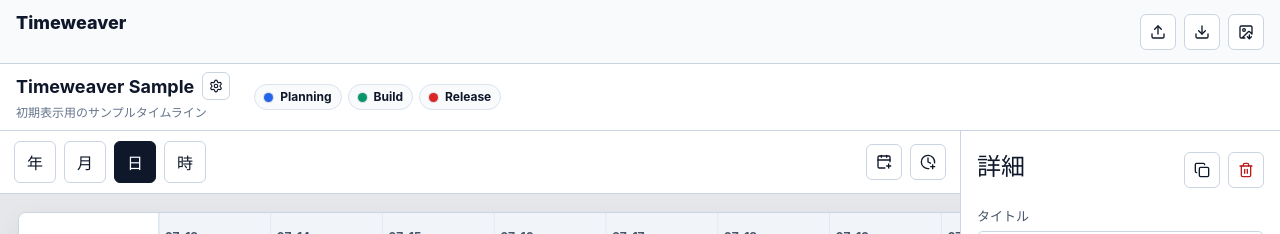
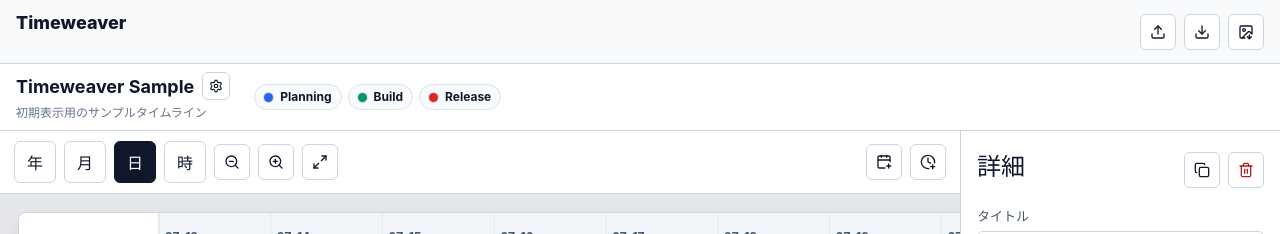
Before and after one commit to kusano-tf/timeweaver, a React (Vite) app: page / in a window 1280 px wide. Shown: the top 234 px of the page. Built offline with nearby package versions, Linux system fonts and the light colour scheme.

Commit message:
タイムラインのズームとパンに対応する

```diff
--- a/src/components/TimelineControls.tsx
+++ b/src/components/TimelineControls.tsx
@@ -1,5 +1,17 @@
-import { CalendarPlus, ClockPlus } from "lucide-react";
+import {
+  CalendarPlus,
+  ClockPlus,
+  Maximize2,
+  ZoomIn,
+  ZoomOut,
+} from "lucide-react";
 
+import { filterItemsByTags } from "../domain/filtering";
+import {
+  createTimelineRange,
+  resolveVisibleRange,
+  zoomTimelineRange,
+} from "../domain/timelineRange";
 import type { TimelineItem, TimelineScale } from "../domain/types";
 import {
   useTimelineDispatch,
@@ -16,6 +28,15 @@ const scales: { value: TimelineScale; label: string }[] = [
 export function TimelineControls() {
   const { document } = useTimelineState();
   const dispatch = useTimelineDispatch();
+  const tagFilteredItems = filterItemsByTags(
+    document.items,
+    document.view.visibleTagIds,
+  );
+  const fullRange = createTimelineRange(tagFilteredItems, document.view.scale);
+  const visibleRange = resolveVisibleRange(
+    document.view.visibleRange,
+    fullRange,
+  );
 
   function addDurationItem() {
     const firstLane = sortByOrder(document.lanes)[0];
@@ -73,6 +94,53 @@ export function TimelineControls() {
             {scale.label}
           </button>
         ))}
+        <button
+          type="button"
+          className="iconButton"
+          aria-label="ズームアウト"
+          title="ズームアウト"
+          onClick={() =>
+            dispatch({
+              type: "setVisibleRange",
+              visibleRange: zoomTimelineRange({
+                range: visibleRange,
+                fullRange,
+                factor: 2,
+              }),
+            })
+          }
+        >
+          <ZoomOut aria-hidden="true" size={16} />
+        </button>
+        <button
+          type="button"
+          className="iconButton"
+          aria-label="ズームイン"
+          title="ズームイン"
+          onClick={() =>
+            dispatch({
+              type: "setVisibleRange",
+              visibleRange: zoomTimelineRange({
+                range: visibleRange,
+                fullRange,
+                factor: 0.5,
+              }),
+            })
+          }
+        >
+          <ZoomIn aria-hidden="true" size={16} />
+        </button>
+        <button
+          type="button"
+          className="iconButton"
+          aria-label="全体表示"
+          title="全体表示"
+          onClick={() =>
+            dispatch({ type: "setVisibleRange", visibleRange: null })
+          }
+        >
+          <Maximize2 aria-hidden="true" size={16} />
+        </button>
       </div>
       <div className="toolbarGroup timelineEditActions">
         <button
--- a/src/components/TimelineSvg.tsx
+++ b/src/components/TimelineSvg.tsx
@@ -5,17 +5,25 @@ import {
   addYears,
   differenceInMilliseconds,
   format,
-  min,
-  startOfDay,
-  startOfHour,
-  startOfMonth,
-  startOfYear,
 } from "date-fns";
-import { type PointerEvent, useMemo, useRef, useState } from "react";
+import {
+  type PointerEvent,
+  useMemo,
+  useRef,
+  useState,
+  type WheelEvent,
+} from "react";
 
 import { parseDateTime } from "../domain/datetime";
 import { filterItemsByTags, getItemColor } from "../domain/filtering";
 import { getItemEnd, getItemStart } from "../domain/items";
+import {
+  createTimelineRange,
+  panTimelineRange,
+  resolveVisibleRange,
+  type TimelineDateRange,
+  zoomTimelineRange,
+} from "../domain/timelineRange";
 import type { Lane, TimelineItem, TimelineScale } from "../domain/types";
 import {
   useTimelineDispatch,
@@ -42,7 +50,7 @@ export function TimelineSvg() {
     laneId: string;
   } | null>(null);
 
-  const visibleItems = useMemo(
+  const tagFilteredItems = useMemo(
     () => filterItemsByTags(document.items, document.view.visibleTagIds),
     [document.items, document.view.visibleTagIds],
   );
@@ -54,16 +62,24 @@ export function TimelineSvg() {
     () => sortByOrder(document.lanes),
     [document.lanes],
   );
+  const fullRange = useMemo(
+    () => createTimelineRange(tagFilteredItems, document.view.scale),
+    [tagFilteredItems, document.view.scale],
+  );
+  const range = useMemo(
+    () => resolveVisibleRange(document.view.visibleRange, fullRange),
+    [document.view.visibleRange, fullRange],
+  );
+  const visibleItems = useMemo(
+    () => filterItemsByRange(tagFilteredItems, range),
+    [tagFilteredItems, range],
+  );
   const itemIds = new Set(visibleItems.map((item) => item.id));
   const visibleDependencies = document.dependencies.filter(
     (dependency) =>
       itemIds.has(dependency.fromId) && itemIds.has(dependency.toId),
   );
 
-  const range = useMemo(
-    () => createRange(visibleItems, document.view.scale),
-    [visibleItems, document.view.scale],
-  );
   const plotWidth = width - leftGutter - 32;
   const totalMs = Math.max(1, range.end.getTime() - range.start.getTime());
   const itemById = new Map(visibleItems.map((item) => [item.id, item]));
@@ -142,6 +158,49 @@ export function TimelineSvg() {
     setDrag(null);
   }
 
+  function handleWheel(event: WheelEvent<SVGSVGElement>) {
+    if (!event.ctrlKey && !event.shiftKey) {
+      return;
+    }
+
+    event.preventDefault();
+
+    if (event.ctrlKey) {
+      const anchor = dateForClientX(event.clientX);
+      dispatch({
+        type: "setVisibleRange",
+        visibleRange: zoomTimelineRange({
+          range,
+          fullRange,
+          factor: event.deltaY > 0 ? 2 : 0.5,
+          anchor,
+        }),
+      });
+      return;
+    }
+
+    const delta = event.deltaX !== 0 ? event.deltaX : event.deltaY;
+    dispatch({
+      type: "setVisibleRange",
+      visibleRange: panTimelineRange({
+        range,
+        fullRange,
+        deltaRatio: delta > 0 ? 0.1 : -0.1,
+      }),
+    });
+  }
+
+  function dateForClientX(clientX: number) {
+    const rect = svgRef.current?.getBoundingClientRect();
+    if (!rect) {
+      return new Date(range.start.getTime() + totalMs / 2);
+    }
+
+    const svgX = ((clientX - rect.left) / rect.width) * width;
+    const ratio = Math.min(1, Math.max(0, (svgX - leftGutter) / plotWidth));
+    return new Date(range.start.getTime() + totalMs * ratio);
+  }
+
   return (
     <div className="timelineShell">
       <svg
@@ -156,6 +215,7 @@ export function TimelineSvg() {
           }
         }}
         onPointerUp={handlePointerUp}
+        onWheel={handleWheel}
       >
         <rect width={width} height={height} fill="#ffffff" />
         <TimelineTicks
@@ -185,6 +245,28 @@ export function TimelineSvg() {
             </g>
           );
         })}
+        <defs>
+          <clipPath id="timeline-plot-clip">
+            <rect
+              x={leftGutter}
+              y={headerHeight}
+              width={plotWidth}
+              height={Math.max(0, height - headerHeight)}
+            />
+          </clipPath>
+          <marker
+            id="arrow"
+            markerWidth="10"
+            markerHeight="10"
+            refX="8"
+            refY="3"
+            orient="auto"
+            markerUnits="strokeWidth"
+          >
+            <path d="M 0 0 L 8 3 L 0 6 z" fill="#64748b" />
+          </marker>
+        </defs>
+        <g clipPath="url(#timeline-plot-clip)">
           {document.view.itemDisplay.showDependencyLines &&
             visibleDependencies.map((dependency) => {
               const from = itemById.get(dependency.fromId);
@@ -208,19 +290,6 @@ export function TimelineSvg() {
                 />
               );
             })}
-        <defs>
-          <marker
-            id="arrow"
-            markerWidth="10"
-            markerHeight="10"
-            refX="8"
-            refY="3"
-            orient="auto"
-            markerUnits="strokeWidth"
-          >
-            <path d="M 0 0 L 8 3 L 0 6 z" fill="#64748b" />
-          </marker>
-        </defs>
           {visibleItems.map((item) => {
             const y = yForItem(item);
             const color = getItemColor(item, tagsById);
@@ -290,6 +359,7 @@ export function TimelineSvg() {
               </g>
             );
           })}
+        </g>
       </svg>
     </div>
   );
@@ -342,29 +412,6 @@ function TimelineTicks({
   );
 }
 
-function createRange(items: TimelineItem[], scale: TimelineScale) {
-  if (items.length === 0) {
-    const start = startOfDay(new Date());
-    return { start, end: addDays(start, 7) };
-  }
-
-  const starts = items.map((item) => parseDateTime(getItemStart(item)));
-  const ends = items.map((item) => parseDateTime(getItemEnd(item)));
-  const start = min(starts);
-  const end = new Date(Math.max(...ends.map((date) => date.getTime())));
-
-  if (scale === "year") {
-    return { start: startOfYear(start), end: addYears(startOfYear(end), 1) };
-  }
-  if (scale === "month") {
-    return { start: startOfMonth(start), end: addMonths(startOfMonth(end), 1) };
-  }
-  if (scale === "day") {
-    return { start: startOfDay(start), end: addDays(startOfDay(end), 1) };
-  }
-  return { start: startOfHour(start), end: addHours(startOfHour(end), 1) };
-}
-
 function createTicks(scale: TimelineScale, start: Date, end: Date) {
   const ticks: Date[] = [];
   let current = start;
@@ -383,6 +430,26 @@ function createTicks(scale: TimelineScale, start: Date, end: Date) {
   }
 
   return ticks;
+}
+
+function filterItemsByRange(
+  items: TimelineItem[],
+  range: TimelineDateRange,
+): TimelineItem[] {
+  return items.filter((item) => itemOverlapsRange(item, range));
+}
+
+function itemOverlapsRange(item: TimelineItem, range: TimelineDateRange) {
+  const start = parseDateTime(getItemStart(item)).getTime();
+  const end = parseDateTime(getItemEnd(item)).getTime();
+  const rangeStart = range.start.getTime();
+  const rangeEnd = range.end.getTime();
+
+  if (item.type === "instant") {
+    return start >= rangeStart && start <= rangeEnd;
+  }
+
+  return start <= rangeEnd && end >= rangeStart;
 }
 
 function formatTick(scale: TimelineScale, date: Date) {
--- a/src/data/sampleTimeline.ts
+++ b/src/data/sampleTimeline.ts
@@ -71,6 +71,7 @@ export const sampleTimeline: TimelineDocument = {
   ],
   view: {
     scale: "day",
+    visibleRange: null,
     visibleTagIds: [],
     tagFilterMode: "any",
     laneMode: "manual",
--- a/src/domain/schema.ts
+++ b/src/domain/schema.ts
@@ -42,6 +42,18 @@ const instantItemSchema = baseItemSchema.extend({
   at: dateTimeSchema,
 });
 
+const visibleRangeSchema = z
+  .object({
+    start: dateTimeSchema,
+    end: dateTimeSchema,
+  })
+  .refine((range) => compareDateTime(range.start, range.end) < 0, {
+    path: ["end"],
+    message: "visibleRange.end は visibleRange.start より後にしてください。",
+  })
+  .nullable()
+  .default(null);
+
 export const timelineDocumentSchema = z.object({
   schemaVersion: z.literal(schemaVersion),
   timeline: z.object({
@@ -77,6 +89,7 @@ export const timelineDocumentSchema = z.object({
   ),
   view: z.object({
     scale: z.enum(["year", "month", "day", "hour"]),
+    visibleRange: visibleRangeSchema,
     visibleTagIds: z.array(z.string().min(1)),
     tagFilterMode: z.literal("any"),
     laneMode: z.literal("manual"),
--- /dev/null
+++ b/src/domain/timelineRange.ts
@@ -0,0 +1,169 @@
+import {
+  addDays,
+  addHours,
+  addMonths,
+  addYears,
+  min,
+  startOfDay,
+  startOfHour,
+  startOfMonth,
+  startOfYear,
+} from "date-fns";
+
+import { formatDateTime, parseDateTime } from "./datetime";
+import { getItemEnd, getItemStart } from "./items";
+import type {
+  DateTimeString,
+  TimelineItem,
+  TimelineScale,
+  TimelineView,
+} from "./types";
+
+const minVisibleDurationMs = 60 * 60 * 1000;
+const maxVisibleDurationFactor = 4;
+
+export type TimelineDateRange = {
+  start: Date;
+  end: Date;
+};
+
+export function createTimelineRange(
+  items: TimelineItem[],
+  scale: TimelineScale,
+): TimelineDateRange {
+  if (items.length === 0) {
+    const start = startOfDay(new Date());
+    return { start, end: addDays(start, 7) };
+  }
+
+  const starts = items.map((item) => parseDateTime(getItemStart(item)));
+  const ends = items.map((item) => parseDateTime(getItemEnd(item)));
+  const start = min(starts);
+  const end = new Date(Math.max(...ends.map((date) => date.getTime())));
+
+  if (scale === "year") {
+    return { start: startOfYear(start), end: addYears(startOfYear(end), 1) };
+  }
+  if (scale === "month") {
+    return { start: startOfMonth(start), end: addMonths(startOfMonth(end), 1) };
+  }
+  if (scale === "day") {
+    return { start: startOfDay(start), end: addDays(startOfDay(end), 1) };
+  }
+  return { start: startOfHour(start), end: addHours(startOfHour(end), 1) };
+}
+
+export function resolveVisibleRange(
+  visibleRange: TimelineView["visibleRange"],
+  fallbackRange: TimelineDateRange,
+): TimelineDateRange {
+  if (!visibleRange) {
+    return fallbackRange;
+  }
+
+  return {
+    start: parseDateTime(visibleRange.start),
+    end: parseDateTime(visibleRange.end),
+  };
+}
+
+export function zoomTimelineRange({
+  range,
+  fullRange,
+  factor,
+  anchor,
+}: {
+  range: TimelineDateRange;
+  fullRange: TimelineDateRange;
+  factor: number;
+  anchor?: Date;
+}): TimelineView["visibleRange"] {
+  const currentDuration = durationMs(range);
+  const nextDuration = clampDuration(currentDuration * factor, fullRange);
+  const anchorTime = anchor?.getTime() ?? centerMs(range);
+  const anchorRatio = clamp(
+    (anchorTime - range.start.getTime()) / currentDuration,
+    0,
+    1,
+  );
+  const start = new Date(anchorTime - nextDuration * anchorRatio);
+  const end = new Date(start.getTime() + nextDuration);
+
+  return dateRangeToVisibleRange(
+    clampRangeToEnvelope({ start, end }, fullRange),
+  );
+}
+
+export function panTimelineRange({
+  range,
+  fullRange,
+  deltaRatio,
+}: {
+  range: TimelineDateRange;
+  fullRange: TimelineDateRange;
+  deltaRatio: number;
+}): TimelineView["visibleRange"] {
+  const deltaMs = durationMs(range) * deltaRatio;
+  const start = new Date(range.start.getTime() + deltaMs);
+  const end = new Date(range.end.getTime() + deltaMs);
+
+  return dateRangeToVisibleRange(
+    clampRangeToEnvelope({ start, end }, fullRange),
+  );
+}
+
+export function dateRangeToVisibleRange(
+  range: TimelineDateRange,
+): Exclude<TimelineView["visibleRange"], null> {
+  return {
+    start: formatDateTime(range.start) as DateTimeString,
+    end: formatDateTime(range.end) as DateTimeString,
+  };
+}
+
+function clampRangeToEnvelope(
+  range: TimelineDateRange,
+  fullRange: TimelineDateRange,
+): TimelineDateRange {
+  const envelopeDuration = maxDurationMs(fullRange);
+  const rangeDuration = Math.min(durationMs(range), envelopeDuration);
+  const fullCenter = centerMs(fullRange);
+  const envelopeStart = fullCenter - envelopeDuration / 2;
+  const envelopeEnd = fullCenter + envelopeDuration / 2;
+  let start = range.start.getTime();
+  let end = start + rangeDuration;
+
+  if (start < envelopeStart) {
+    start = envelopeStart;
+    end = start + rangeDuration;
+  }
+  if (end > envelopeEnd) {
+    end = envelopeEnd;
+    start = end - rangeDuration;
+  }
+
+  return { start: new Date(start), end: new Date(end) };
+}
+
+function clampDuration(duration: number, fullRange: TimelineDateRange) {
+  return clamp(duration, minVisibleDurationMs, maxDurationMs(fullRange));
+}
+
+function maxDurationMs(fullRange: TimelineDateRange) {
+  return Math.max(
+    minVisibleDurationMs,
+    durationMs(fullRange) * maxVisibleDurationFactor,
+  );
+}
+
+function durationMs(range: TimelineDateRange) {
+  return Math.max(1, range.end.getTime() - range.start.getTime());
+}
+
+function centerMs(range: TimelineDateRange) {
+  return range.start.getTime() + durationMs(range) / 2;
+}
+
+function clamp(value: number, minValue: number, maxValue: number) {
+  return Math.min(maxValue, Math.max(minValue, value));
+}
--- a/src/domain/types.ts
+++ b/src/domain/types.ts
@@ -56,6 +56,10 @@ export type Dependency = {
 
 export type TimelineView = {
   scale: TimelineScale;
+  visibleRange: {
+    start: DateTimeString;
+    end: DateTimeString;
+  } | null;
   visibleTagIds: string[];
   tagFilterMode: "any";
   laneMode: "manual";
--- a/src/state/timelineReducer.ts
+++ b/src/state/timelineReducer.ts
@@ -13,6 +13,7 @@ import type {
   TimelineDocument,
   TimelineItem,
   TimelineScale,
+  TimelineView,
   ValidationIssue,
 } from "../domain/types";
 
@@ -29,6 +30,7 @@ export type TimelineAction =
   | { type: "setImportIssues"; issues: ValidationIssue[] }
   | { type: "updateTimelineMeta"; title?: string; description?: string }
   | { type: "setScale"; scale: TimelineScale }
+  | { type: "setVisibleRange"; visibleRange: TimelineView["visibleRange"] }
   | { type: "toggleTag"; tagId: string }
   | { type: "updateItem"; item: TimelineItem }
   | { type: "moveItem"; itemId: string; deltaSeconds: number; laneId?: string }
@@ -95,6 +97,19 @@ export function timelineReducer(
         document: {
           ...state.document,
           view: { ...state.document.view, scale: action.scale },
+        },
+      };
+
+    case "setVisibleRange":
+      return {
+        ...state,
+        dirty: true,
+        document: {
+          ...state.document,
+          view: {
+            ...state.document.view,
+            visibleRange: action.visibleRange,
+          },
         },
       };
 
```
Also changed, not shown: .agents/implementation-guide.md, 3 other files (tests, documents, lock files or other folders). Lines whose indentation alone changed are shown as unchanged.
